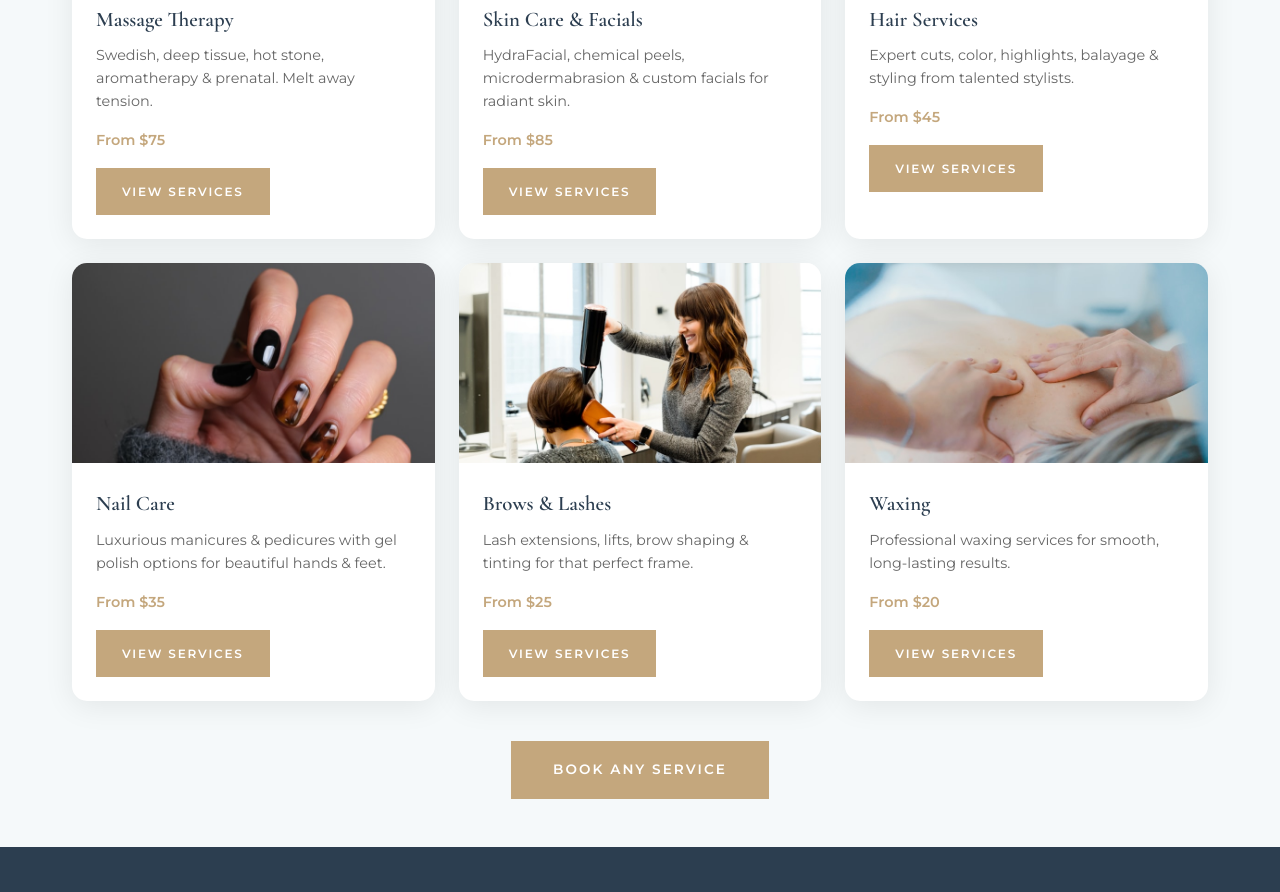
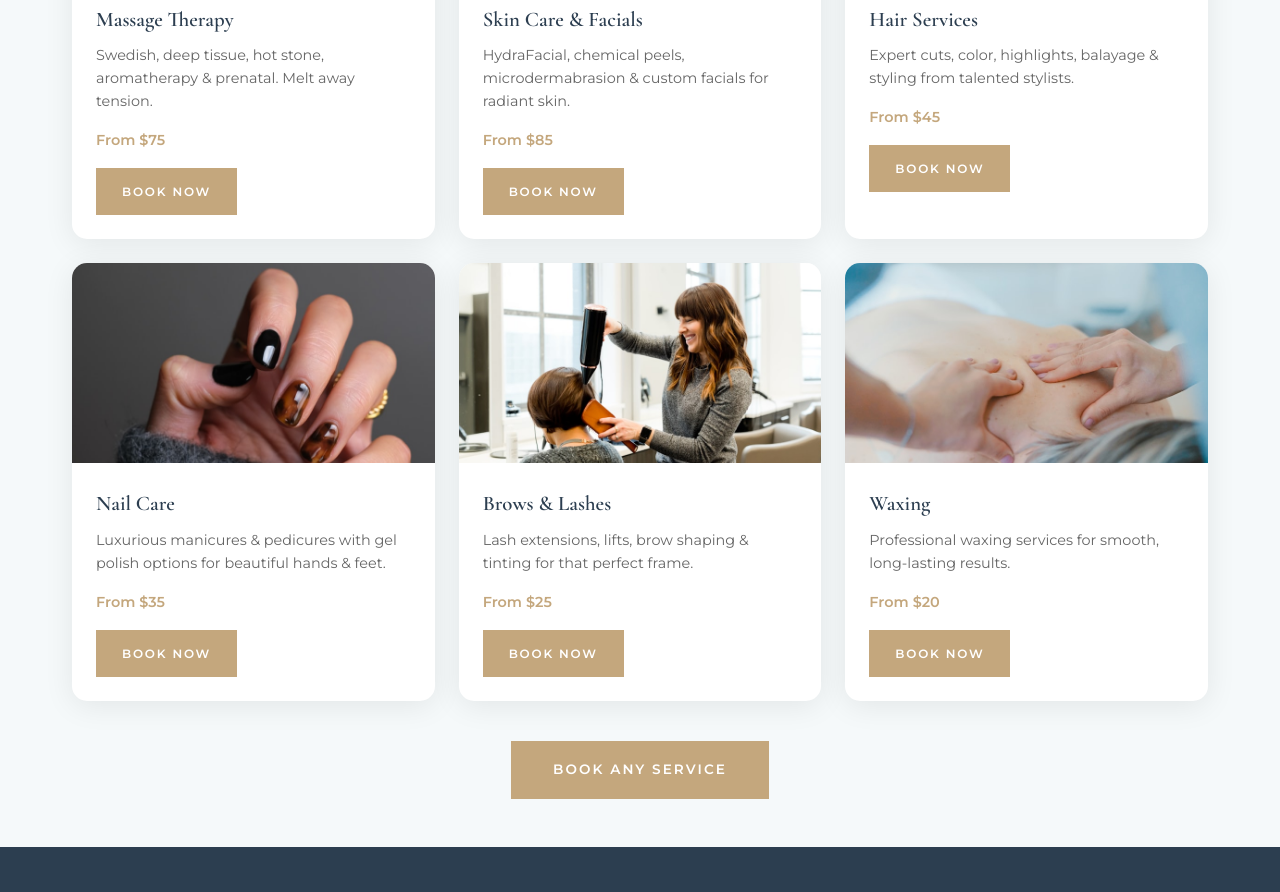
Before and after one commit to Gull-Stack/falling-waters-spa, a plain HTML site: page index.html in a window 1280 px wide. Shown: the part 2651-3543 px from the top of the page. Drawn offline with nearby package versions, Linux system fonts and the light colour scheme.

Commit message:
All service CTAs now link to booker

```diff
--- a/index.html
+++ b/index.html
@@ -1028,7 +1028,7 @@
             <h3>Massage Therapy</h3>
             <p>Swedish, deep tissue, hot stone, aromatherapy & prenatal. Melt away tension.</p>
             <p style="color: var(--color-accent); font-weight: 600; margin-bottom: 1rem;">From $75</p>
-            <a href="#" class="btn">View Services</a>
+            <a href="https://go.booker.com/#/location/fallingwaters" class="btn">Book Now</a>
           </div>
         </div>
         <div class="service-card">
@@ -1039,7 +1039,7 @@
             <h3>Skin Care & Facials</h3>
             <p>HydraFacial, chemical peels, microdermabrasion & custom facials for radiant skin.</p>
             <p style="color: var(--color-accent); font-weight: 600; margin-bottom: 1rem;">From $85</p>
-            <a href="#" class="btn">View Services</a>
+            <a href="https://go.booker.com/#/location/fallingwaters" class="btn">Book Now</a>
           </div>
         </div>
         <div class="service-card">
@@ -1050,7 +1050,7 @@
             <h3>Hair Services</h3>
             <p>Expert cuts, color, highlights, balayage & styling from talented stylists.</p>
             <p style="color: var(--color-accent); font-weight: 600; margin-bottom: 1rem;">From $45</p>
-            <a href="#" class="btn">View Services</a>
+            <a href="https://go.booker.com/#/location/fallingwaters" class="btn">Book Now</a>
           </div>
         </div>
         <div class="service-card">
@@ -1061,7 +1061,7 @@
             <h3>Nail Care</h3>
             <p>Luxurious manicures & pedicures with gel polish options for beautiful hands & feet.</p>
             <p style="color: var(--color-accent); font-weight: 600; margin-bottom: 1rem;">From $35</p>
-            <a href="#" class="btn">View Services</a>
+            <a href="https://go.booker.com/#/location/fallingwaters" class="btn">Book Now</a>
           </div>
         </div>
         <div class="service-card">
@@ -1072,7 +1072,7 @@
             <h3>Brows & Lashes</h3>
             <p>Lash extensions, lifts, brow shaping & tinting for that perfect frame.</p>
             <p style="color: var(--color-accent); font-weight: 600; margin-bottom: 1rem;">From $25</p>
-            <a href="#" class="btn">View Services</a>
+            <a href="https://go.booker.com/#/location/fallingwaters" class="btn">Book Now</a>
           </div>
         </div>
         <div class="service-card">
@@ -1083,7 +1083,7 @@
             <h3>Waxing</h3>
             <p>Professional waxing services for smooth, long-lasting results.</p>
             <p style="color: var(--color-accent); font-weight: 600; margin-bottom: 1rem;">From $20</p>
-            <a href="#" class="btn">View Services</a>
+            <a href="https://go.booker.com/#/location/fallingwaters" class="btn">Book Now</a>
           </div>
         </div>
       </div>
```
